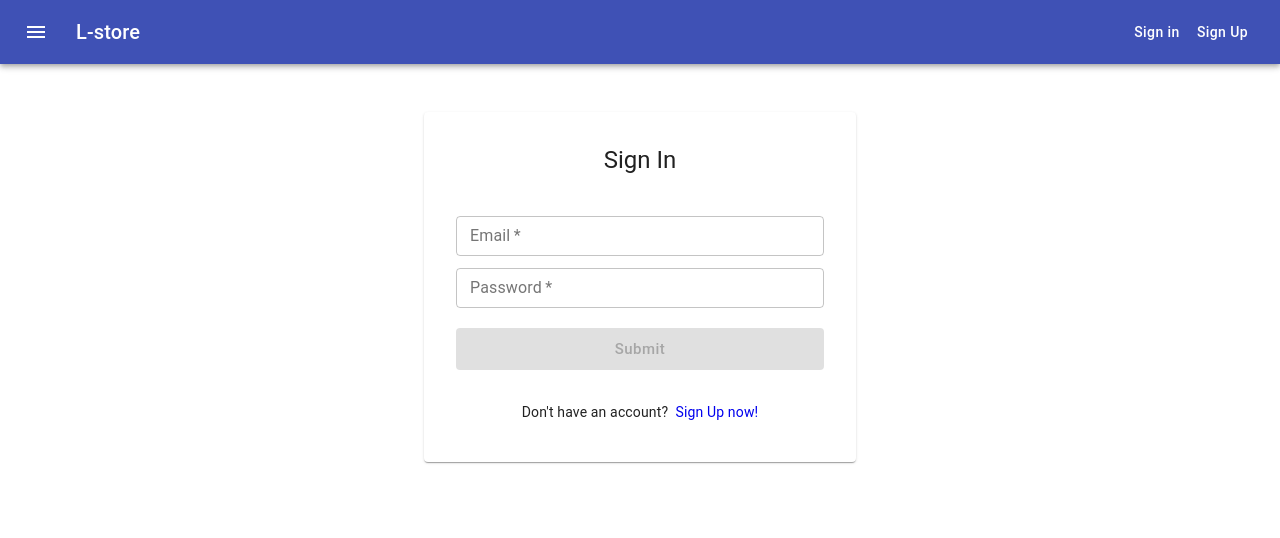
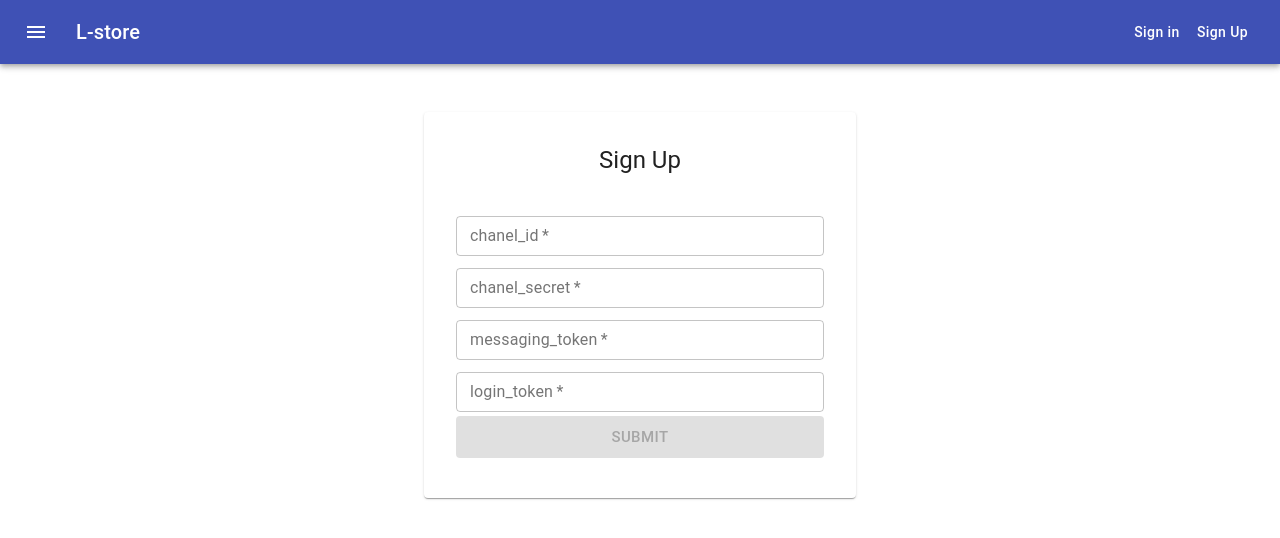
Before and after one commit to Tanaka930/L-STORE, a React (Create React App) app in the folder frontend/: page /tokens in a window 1280 px wide. Before the commit this address led to /signin. Shown: the top 538 px of the page. Built offline with nearby package versions, Linux system fonts and the light colour scheme; what axios-case-converter would draw is missing.

Commit message:
lineトークン登録画面実装　１

```diff
--- a/frontend/src/App.tsx
+++ b/frontend/src/App.tsx
@@ -5,6 +5,7 @@ import CommonLayout from "components/layouts/CommonLayout"
 import Home from "components/pages/Home"
 import SignUp from "components/pages/SignUp"
 import SignIn from "components/pages/SignIn"
+import Token from "components/pages/Token"
 
 import { getCurrentUser } from "lib/api/auth"
 import { User } from "interfaces/index"
@@ -71,8 +72,10 @@ const App: React.FC = () => {
           <Switch>
             <Route exact path="/signup" component={SignUp} />
             <Route exact path="/signin" component={SignIn} />
+            <Route exact path="/tokens" component={Token} />
             <Private>
               <Route exact path="/" component={Home} />
+
             </Private>
           </Switch>
         </CommonLayout>
--- /dev/null
+++ b/frontend/src/components/pages/Token.tsx
@@ -0,0 +1,155 @@
+import React, { useState } from "react"
+import { useHistory } from "react-router-dom"
+// import Cookies from "js-cookie"
+
+import { makeStyles, Theme } from "@material-ui/core/styles"
+import TextField from "@material-ui/core/TextField"
+import Card from "@material-ui/core/Card"
+import CardContent from "@material-ui/core/CardContent"
+import CardHeader from "@material-ui/core/CardHeader"
+import Button from "@material-ui/core/Button"
+
+// import { AuthContext } from "App"
+import AlertMessage from "components/utils/AlertMessage"
+import { token } from "lib/api/test"
+import { TokenParams } from "interfaces/index"
+
+const useStyles = makeStyles((theme: Theme) => ({
+  container: {
+    marginTop: theme.spacing(6)
+  },
+  submitBtn: {
+    marginTop: theme.spacing(2),
+    flexGrow: 1,
+    textTransform: "none"
+  },
+  header: {
+    textAlign: "center"
+  },
+  card: {
+    padding: theme.spacing(2),
+    maxWidth: 400
+  }
+}))
+
+// トークン用ページ
+const Token: React.FC = () => {
+  const classes = useStyles()
+  const histroy = useHistory()
+
+  // const { setIsSignedIn, setCurrentUser } = useContext(AuthContext)
+
+  const [chanel_id, setChanelId] = useState<string>("")
+  const [chanel_secret, setChanelSecret] = useState<string>("")
+  const [messaging_token, setMessagingToken] = useState<string>("")
+  const [login_token, setLoginToken] = useState<string>("")
+  const [alertMessageOpen, setAlertMessageOpen] = useState<boolean>(false)
+
+  const handleSubmit = async (e: React.MouseEvent<HTMLButtonElement>) => {
+    e.preventDefault()
+
+    const params: TokenParams = {
+      chanel_id: chanel_id,
+      chanel_secret: chanel_secret,
+      messaging_token: messaging_token,
+      login_token: login_token
+    }
+
+    try {
+      const res = await token(params)
+      console.log(res)
+
+      if (res.status === 200) {
+        // アカウント作成と同時にログインさせてしまう
+        // 本来であればメール確認などを挟むべきだが、今回はサンプルなので
+        // Cookies.set("_access_token", res.headers["access-token"])
+        // Cookies.set("_client", res.headers["client"])
+        // Cookies.set("_uid", res.headers["uid"])
+
+        // setIsSignedIn(true)
+        // setCurrentUser(res.data.data)
+
+
+        histroy.push("/")
+
+        console.log("Signed in successfully!")
+      } else {
+        setAlertMessageOpen(true)
+      }
+    } catch (err) {
+      console.log(err)
+      setAlertMessageOpen(true)
+    }
+  }
+
+  return (
+    <>
+      <form noValidate autoComplete="off">
+        <Card className={classes.card}>
+          <CardHeader className={classes.header} title="Sign Up" />
+          <CardContent>
+            <TextField
+              variant="outlined"
+              required
+              fullWidth
+              label="chanel_id"
+              value={chanel_id}
+              margin="dense"
+              onChange={event => setChanelId(event.target.value)}
+            />
+            <TextField
+              variant="outlined"
+              required
+              fullWidth
+              label="chanel_secret"
+              value={chanel_secret}
+              margin="dense"
+              onChange={event => setChanelSecret(event.target.value)}
+            />
+            <TextField
+              variant="outlined"
+              required
+              fullWidth
+              label="messaging_token"
+              type="messaging_token"
+              value={messaging_token}
+              margin="dense"
+
+              onChange={event => setMessagingToken(event.target.value)}
+            />
+            <TextField
+              variant="outlined"
+              required
+              fullWidth
+              label="login_token"
+              type="login_token"
+              value={login_token}
+              margin="dense"
+
+              onChange={event => setLoginToken(event.target.value)}
+            />
+            <Button
+              type="submit"
+              variant="contained"
+              size="large"
+              fullWidth
+              color="default"
+              disabled={!chanel_id || !chanel_secret || !messaging_token || !login_token}
+              onClick={handleSubmit}
+            >
+              Submit
+            </Button>
+          </CardContent>
+        </Card>
+      </form>
+      <AlertMessage // エラーが発生した場合はアラートを表示
+        open={alertMessageOpen}
+        setOpen={setAlertMessageOpen}
+        severity="error"
+        message="Invalid emai or password"
+      />
+    </>
+  )
+}
+
+export default Token
--- a/frontend/src/lib/api/test.ts
+++ b/frontend/src/lib/api/test.ts
@@ -1,6 +1,13 @@
 import client from "lib/api/client"
+
+import { TokenParams } from "interfaces/index"
 
 // 動作確認用
 export const execTest = () => {
   return client.get("/test")
 }
+
+// Token（新規token作成）
+export const token = (params: TokenParams) => {
+  return client.post("/tokens", params)
+}
```
Also changed, not shown: frontend/src/interfaces/index.ts (+13 -0 lines), 2 other files (tests, documents, lock files or other folders).
